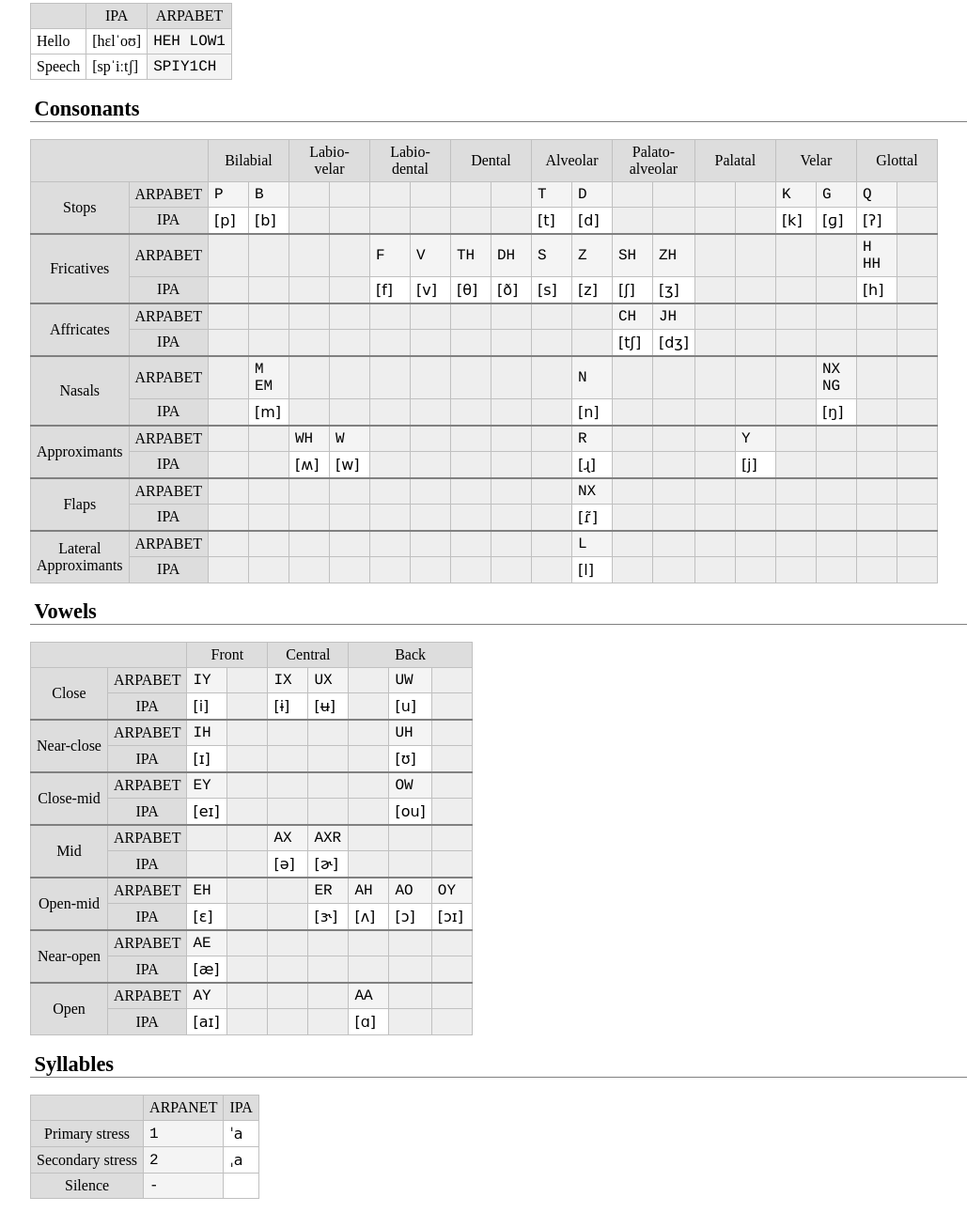
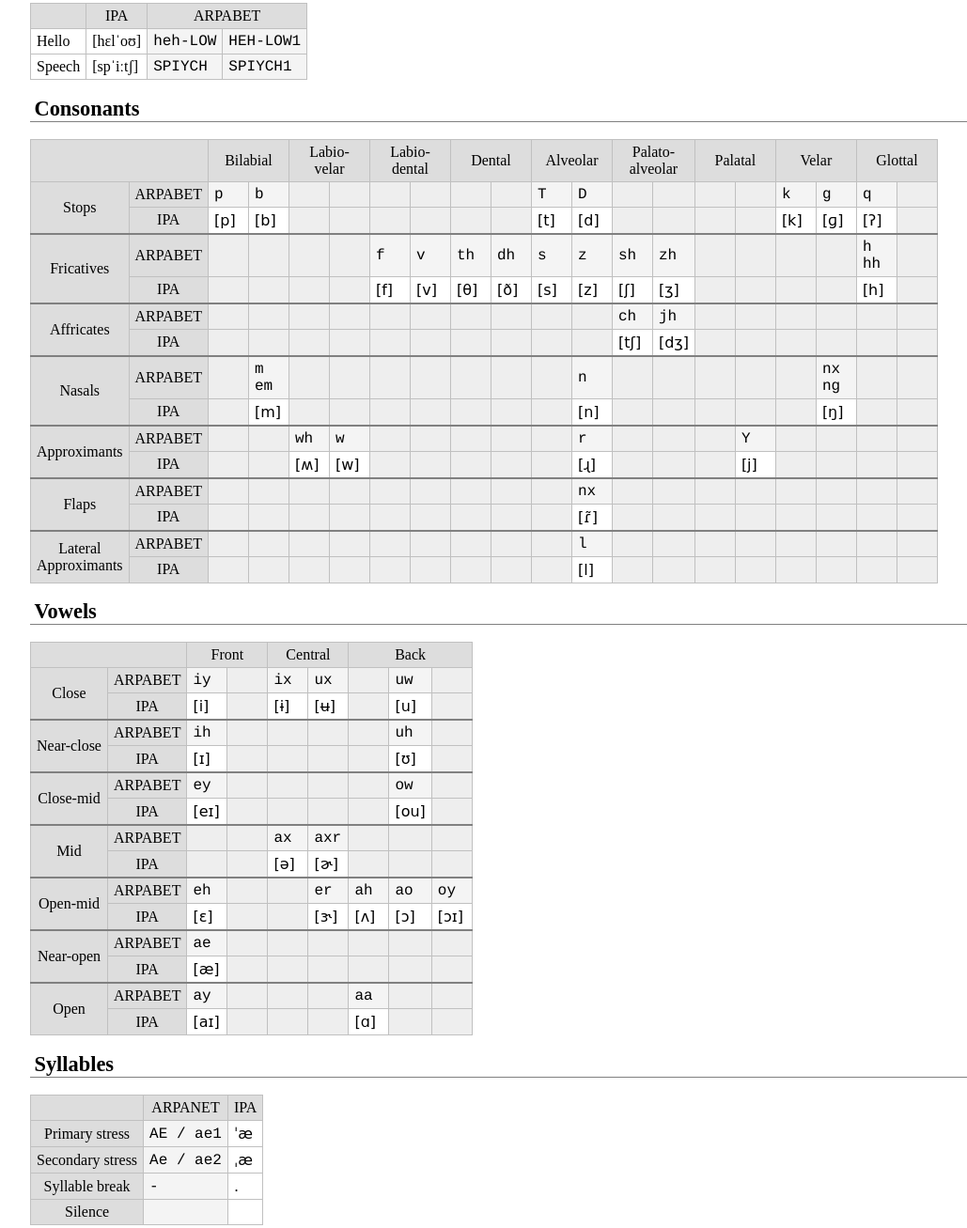
Before and after one commit to x768/vsynth, a website: page docs/arpabet.html in a window 1280 px wide. Shown: the part 158-1465 px from the top of the page at 94% size, without its empty margins (8-1037 px from the left). Drawn offline with Linux system fonts and the light colour scheme.

Commit message:
Fix: ARPABET document

```diff
--- a/docs/arpabet.html
+++ b/docs/arpabet.html
@@ -13,9 +13,9 @@
 
 <h2>Examples</h2>
 <table>
-<tr><th></th><th>IPA</th><th>ARPABET</th></tr>
-<tr><td>Hello</td><td>[hɛlˈoʊ]</td><td class="code">HEH LOW1</td></tr>
-<tr><td>Speech</td><td>[spˈiːtʃ]</td><td class="code">SPIY1CH</td></tr>
+<tr><th></th><th>IPA</th><th colspan="2">ARPABET</th></tr>
+<tr><td>Hello</td><td>[hɛlˈoʊ]</td><td class="code">heh-LOW</td><td class="code">HEH-LOW1</td></tr>
+<tr><td>Speech</td><td>[spˈiːtʃ]</td><td class="code">SPIYCH</td><td class="code">SPIYCH1</td></tr>
 </table>
 
 <h2>Consonants</h2>
@@ -35,8 +35,8 @@
 <tr>
     <th rowspan="2">Stops</th>
     <th>ARPABET</th>
-    <td class="code">P</td>
-    <td class="code">B</td>
+    <td class="code">p</td>
+    <td class="code">b</td>
     <td class="na"></td>
     <td class="na"></td>
     <td class="na"></td>
@@ -49,9 +49,9 @@
     <td class="na"></td>
     <td class="na"></td>
     <td class="na"></td>
-    <td class="code">K</td>
-    <td class="code">G</td>
-    <td class="code">Q</td>
+    <td class="code">k</td>
+    <td class="code">g</td>
+    <td class="code">q</td>
     <td class="na"></td>
 </tr>
 <tr class="b">
@@ -82,19 +82,19 @@
     <td class="na"></td>
     <td class="na"></td>
     <td class="na"></td>
-    <td class="code">F</td>
-    <td class="code">V</td>
-    <td class="code">TH</td>
-    <td class="code">DH</td>
-    <td class="code">S</td>
-    <td class="code">Z</td>
-    <td class="code">SH</td>
-    <td class="code">ZH</td>
+    <td class="code">f</td>
+    <td class="code">v</td>
+    <td class="code">th</td>
+    <td class="code">dh</td>
+    <td class="code">s</td>
+    <td class="code">z</td>
+    <td class="code">sh</td>
+    <td class="code">zh</td>
     <td class="na"></td>
     <td class="na"></td>
     <td class="na"></td>
     <td class="na"></td>
-    <td class="code">H HH</td>
+    <td class="code">h hh</td>
     <td class="na"></td>
 </tr>
 <tr class="b">
@@ -131,8 +131,8 @@
     <td class="na"></td>
     <td class="na"></td>
     <td class="na"></td>
-    <td class="code">CH</td>
-    <td class="code">JH</td>
+    <td class="code">ch</td>
+    <td class="code">jh</td>
     <td class="na"></td>
     <td class="na"></td>
     <td class="na"></td>
@@ -165,7 +165,7 @@
     <th rowspan="2">Nasals</th>
     <th>ARPABET</th>
     <td class="na"></td>
-    <td class="code">M EM</td>
+    <td class="code">m em</td>
     <td class="na"></td>
     <td class="na"></td>
     <td class="na"></td>
@@ -173,13 +173,13 @@
     <td class="na"></td>
     <td class="na"></td>
     <td class="na"></td>
-    <td class="code">N</td>
+    <td class="code">n</td>
     <td class="na"></td>
     <td class="na"></td>
     <td class="na"></td>
     <td class="na"></td>
     <td class="na"></td>
-    <td class="code">NX NG</td>
+    <td class="code">nx ng</td>
     <td class="na"></td>
     <td class="na"></td>
 </tr>
@@ -209,14 +209,14 @@
     <th>ARPABET</th>
     <td class="na"></td>
     <td class="na"></td>
-    <td class="code">WH</td>
-    <td class="code">W</td>
+    <td class="code">wh</td>
+    <td class="code">w</td>
     <td class="na"></td>
     <td class="na"></td>
     <td class="na"></td>
     <td class="na"></td>
     <td class="na"></td>
-    <td class="code">R</td>
+    <td class="code">r</td>
     <td class="na"></td>
     <td class="na"></td>
     <td class="na"></td>
@@ -259,7 +259,7 @@
     <td class="na"></td>
     <td class="na"></td>
     <td class="na"></td>
-    <td class="code">NX</td>
+    <td class="code">nx</td>
     <td class="na"></td>
     <td class="na"></td>
     <td class="na"></td>
@@ -302,7 +302,7 @@
     <td class="na"></td>
     <td class="na"></td>
     <td class="na"></td>
-    <td class="code">L</td>
+    <td class="code">l</td>
     <td class="na"></td>
     <td class="na"></td>
     <td class="na"></td>
@@ -341,12 +341,12 @@
 <tr>
     <th rowspan="2">Close</th>
     <th>ARPABET</th>
-    <td class="code">IY</td>
+    <td class="code">iy</td>
     <td class="na"></td>
-    <td class="code">IX</td>
-    <td class="code">UX</td>
+    <td class="code">ix</td>
+    <td class="code">ux</td>
     <td class="na"></td>
-    <td class="code">UW</td>
+    <td class="code">uw</td>
     <td class="na"></td>
 </tr>
 <tr class="b">
@@ -362,12 +362,12 @@
 <tr>
     <th rowspan="2">Near-close</th>
     <th>ARPABET</th>
-    <td class="code">IH</td>
+    <td class="code">ih</td>
     <td class="na"></td>
     <td class="na"></td>
     <td class="na"></td>
     <td class="na"></td>
-    <td class="code">UH</td>
+    <td class="code">uh</td>
     <td class="na"></td>
 </tr>
 <tr class="b">
@@ -383,12 +383,12 @@
 <tr>
     <th rowspan="2">Close-mid</th>
     <th>ARPABET</th>
-    <td class="code">EY</td>
+    <td class="code">ey</td>
     <td class="na"></td>
     <td class="na"></td>
     <td class="na"></td>
     <td class="na"></td>
-    <td class="code">OW</td>
+    <td class="code">ow</td>
     <td class="na"></td>
 </tr>
 <tr class="b">
@@ -406,8 +406,8 @@
     <th>ARPABET</th>
     <td class="na"></td>
     <td class="na"></td>
-    <td class="code">AX</td>
-    <td class="code">AXR</td>
+    <td class="code">ax</td>
+    <td class="code">axr</td>
     <td class="na"></td>
     <td class="na"></td>
     <td class="na"></td>
@@ -425,13 +425,13 @@
 <tr>
     <th rowspan="2">Open-mid</th>
     <th>ARPABET</th>
-    <td class="code">EH</td>
+    <td class="code">eh</td>
     <td class="na"></td>
     <td class="na"></td>
-    <td class="code">ER</td>
-    <td class="code">AH</td>
-    <td class="code">AO</td>
-    <td class="code">OY</td>
+    <td class="code">er</td>
+    <td class="code">ah</td>
+    <td class="code">ao</td>
+    <td class="code">oy</td>
 </tr>
 <tr class="b">
     <th>IPA</th>
@@ -446,7 +446,7 @@
 <tr>
     <th rowspan="2">Near-open</th>
     <th>ARPABET</th>
-    <td class="code">AE</td>
+    <td class="code">ae</td>
     <td class="na"></td>
     <td class="na"></td>
     <td class="na"></td>
@@ -467,11 +467,11 @@
 <tr>
     <th rowspan="2">Open</th>
     <th>ARPABET</th>
-    <td class="code">AY</td>
+    <td class="code">ay</td>
     <td class="na"></td>
     <td class="na"></td>
     <td class="na"></td>
-    <td class="code">AA</td>
+    <td class="code">aa</td>
     <td class="na"></td>
     <td class="na"></td>
 </tr>
@@ -490,9 +490,10 @@
 <h2>Syllables</h2>
 <table>
 <tr><th></th><th>ARPANET</th><th>IPA</th></tr>
-<tr><th>Primary stress</th><td class="code">1</td><td class="ipa">ˈa</td></tr>
-<tr><th>Secondary stress</th><td class="code">2</td><td class="ipa">ˌa</td></tr>
-<tr><th>Silence</th><td class="code">-</td><td class="ipa"></td></tr>
+<tr><th>Primary stress</th><td class="code">AE / ae1</td><td class="ipa">ˈæ</td></tr>
+<tr><th>Secondary stress</th><td class="code">Ae / ae2</td><td class="ipa">ˌæ</td></tr>
+<tr><th>Syllable break</th><td class="code">-</td><td class="ipa">.</td></tr>
+<tr><th>Silence</th><td class="code"> </td><td class="ipa"></td></tr>
 </table>
 
 </div>
```
